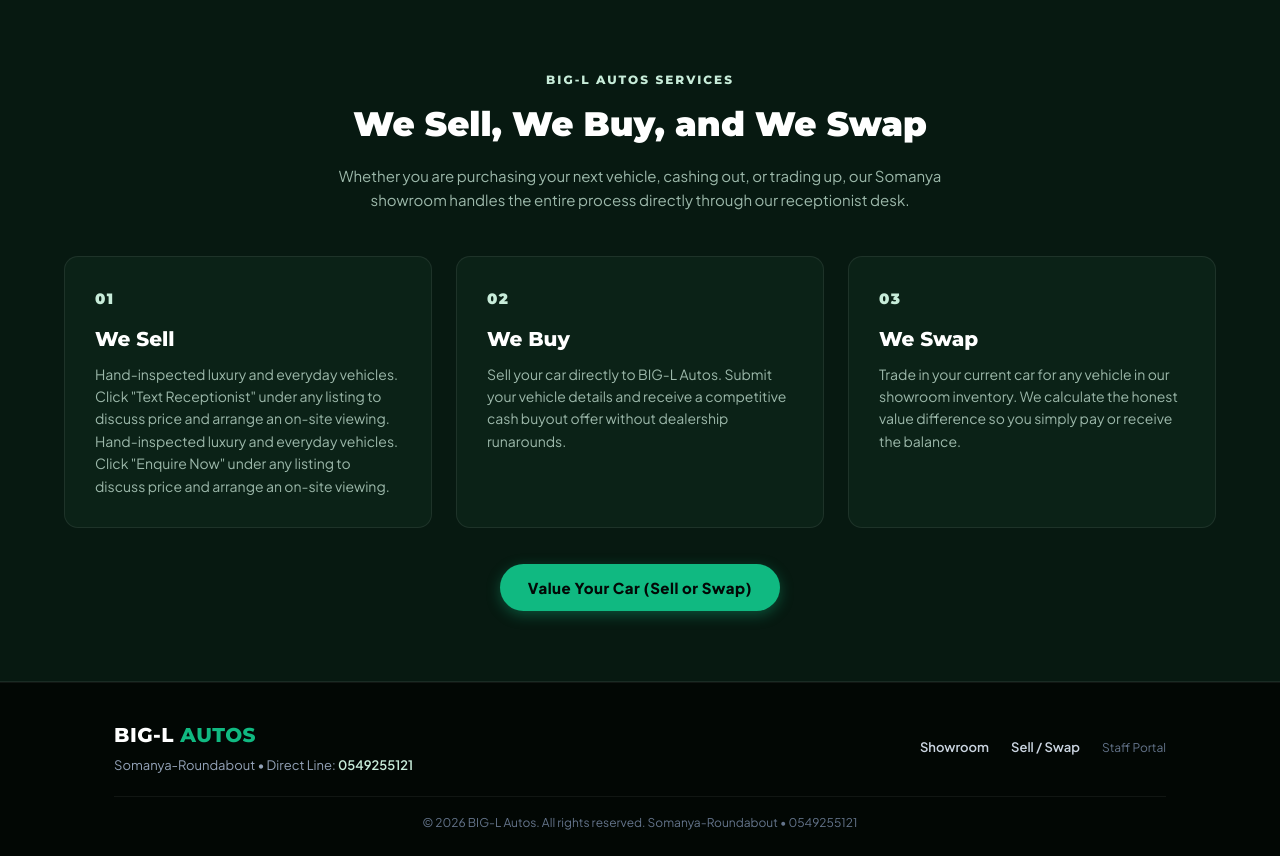
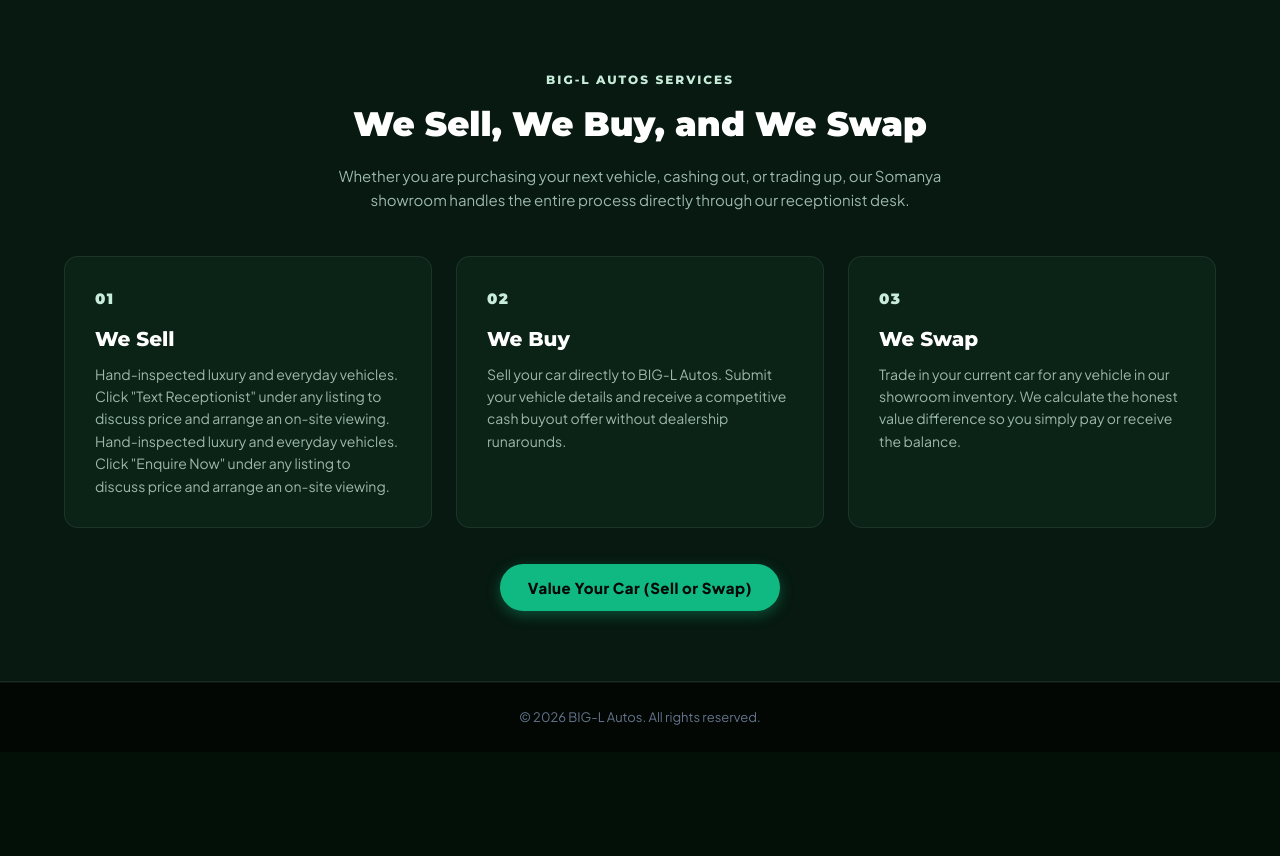
Before and after one commit to MICHAELBONSU1/motors, a Flask app: page / in a window 1280 px wide. Shown: the part 4799-5655 px from the top of the page. After the commit the page ends 5524 px from the top, so only its background shows below. Run offline with Flask 3, Linux system fonts and the light colour scheme; data comes from the database, SQL or seed files in the repository; both versions use the stored data as it was after the commit; some libraries are stand-ins or nearby versions.

Commit message:
Remove all bloated footnote content and links, replace with clean single-line copyright

```diff
--- a/templates/admin.html
+++ b/templates/admin.html
@@ -374,7 +374,7 @@
     </div>
   </div>
 
-  <script src="/static/js/app.js?v=4.6"></script>
+  <script src="/static/js/app.js?v=4.7"></script>
   <script>
     document.addEventListener('DOMContentLoaded', () => {
       initAdminPortal();
--- a/templates/customer.html
+++ b/templates/customer.html
@@ -357,7 +357,7 @@
     </div>
   </div>
 
-  <script src="/static/js/app.js?v=4.6"></script>
+  <script src="/static/js/app.js?v=4.7"></script>
   <script>
     document.addEventListener('DOMContentLoaded', () => {
       initCustomerDashboard();
--- a/templates/index.html
+++ b/templates/index.html
@@ -417,27 +417,10 @@
     </div>
   </section>
 
-  <!-- Footer (Clean & Simple) -->
-  <footer class="site-footer" id="contact" style="padding:36px 0 24px; background:#020704; border-top:1px solid rgba(255,255,255,0.06);">
-    <div class="container" style="max-width:1100px;">
-      <div style="display:flex; flex-wrap:wrap; justify-content:space-between; align-items:center; gap:20px; padding-bottom:20px;">
-        <div>
-          <h3 style="font-family:var(--font-heading); font-size:20px; font-weight:800; color:#ffffff; margin-bottom:4px; letter-spacing:0.5px;">
-            BIG-L <span style="color:var(--green-primary);">AUTOS</span>
-          </h3>
-          <p style="font-size:13px; color:#94a3b8; margin:0;">Somanya-Roundabout • Direct Line: <a href="tel:0549255121" style="color:var(--mint); text-decoration:none; font-weight:600;">0549255121</a></p>
-        </div>
-
-        <div style="display:flex; align-items:center; gap:22px; flex-wrap:wrap; font-size:13px;">
-          <a href="#showroom" style="color:#cbd5e1; text-decoration:none; font-weight:600;">Showroom</a>
-          <a href="javascript:void(0)" onclick="openSellSwapModal()" style="color:#cbd5e1; text-decoration:none; font-weight:600;">Sell / Swap</a>
-          <a href="/admin" style="color:#64748b; text-decoration:none; font-size:12px;">Staff Portal</a>
-        </div>
-      </div>
-
-      <div style="border-top:1px solid rgba(255,255,255,0.06); padding-top:16px; text-align:center; font-size:12px; color:#64748b;">
-        &copy; 2026 BIG-L Autos. All rights reserved. Somanya-Roundabout • 0549255121
-      </div>
+  <!-- Clean, Simple Minimal Footer -->
+  <footer class="site-footer" id="contact" style="padding: 24px 0; background: #020704; border-top: 1px solid rgba(255, 255, 255, 0.06); text-align: center;">
+    <div class="container">
+      <p style="font-size: 13px; color: #64748b; margin: 0;">&copy; 2026 BIG-L Autos. All rights reserved.</p>
     </div>
   </footer>
 
@@ -783,7 +766,7 @@
 
                 <script src="/static/js/three.min.js"></script>
           <script src="/static/js/car3d.js"></script>
-          <script src="/static/js/app.js?v=4.6"></script>
+          <script src="/static/js/app.js?v=4.7"></script>
           <script>
       function openSellSwapModal() {
       if (!currentUser) {
```
Also changed, not shown: big_l_autos.db, static/uploads/car_1795102091_09e51db5.jpg (added).
